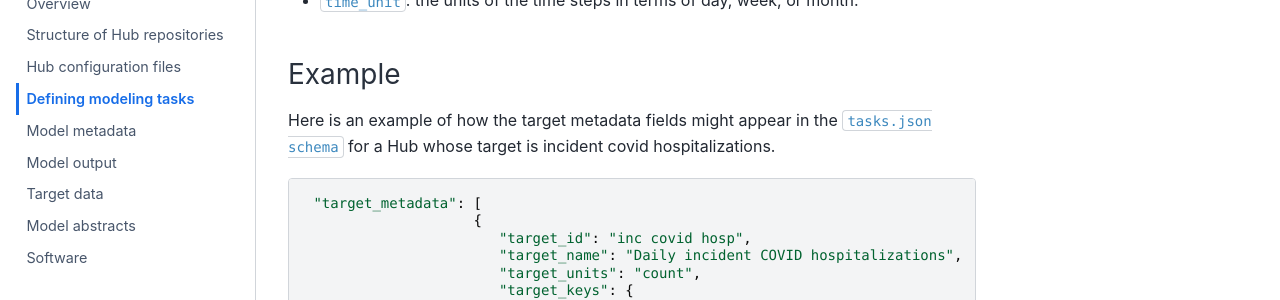
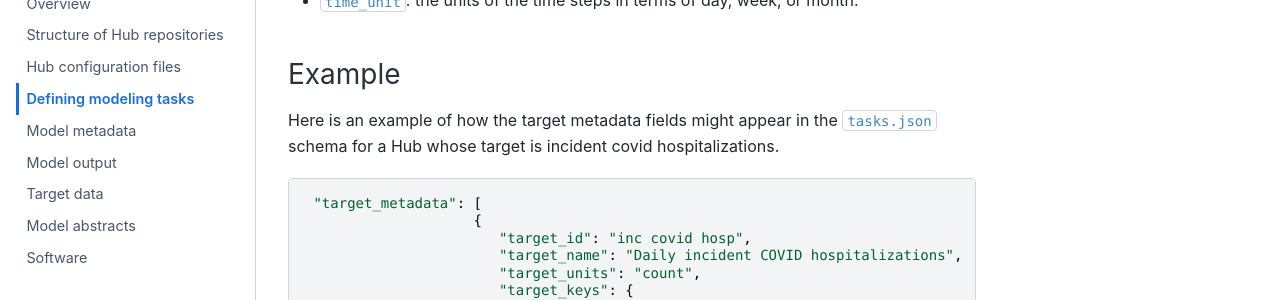
Before and after one commit to hubverse-org/hubDocs, a Sphinx documentation site: the page built from docs/source/user-guide/tasks.md, in a window 1280 px wide and 900 px high, scrolled down 4160 px. Shown: the part 285-585 px from the top of the window. Built offline with Sphinx 7.4.7 and the Sphinx Book theme 1.1.4, drawn with Linux system fonts in a browser that asks for light colours.

````diff
--- a/docs/source/user-guide/tasks.md
+++ b/docs/source/user-guide/tasks.md
@@ -84,7 +84,7 @@ It is composed of the following fields:
 * `time_unit`: the units of the time steps in terms of day, week, or month.
 
 ### Example
-Here is an example of how the target metadata fields might appear in the `tasks.json schema` for a Hub whose target is incident covid hospitalizations.
+Here is an example of how the target metadata fields might appear in the `tasks.json` schema for a Hub whose target is incident covid hospitalizations.
 
 ```
  "target_metadata": [
````
